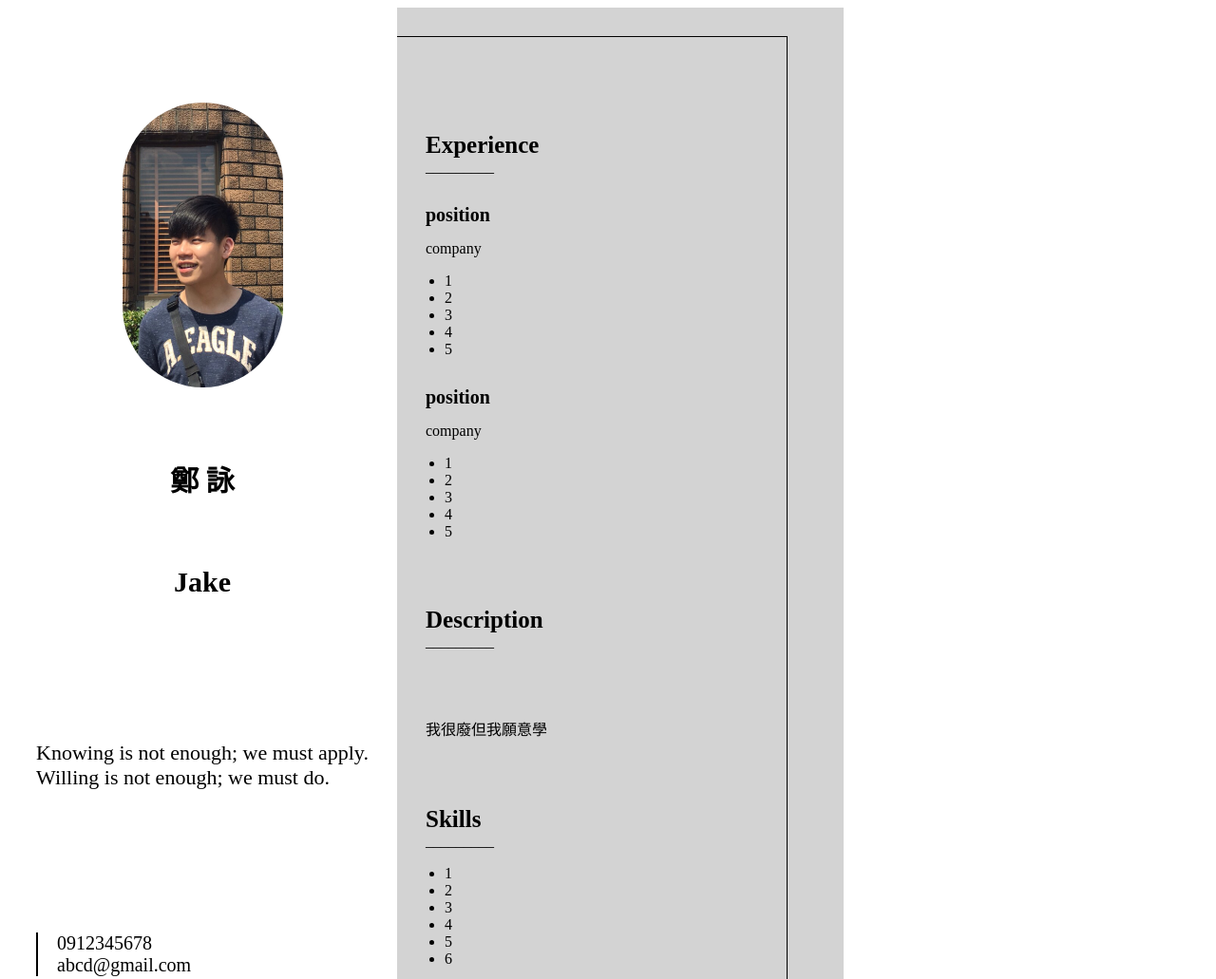
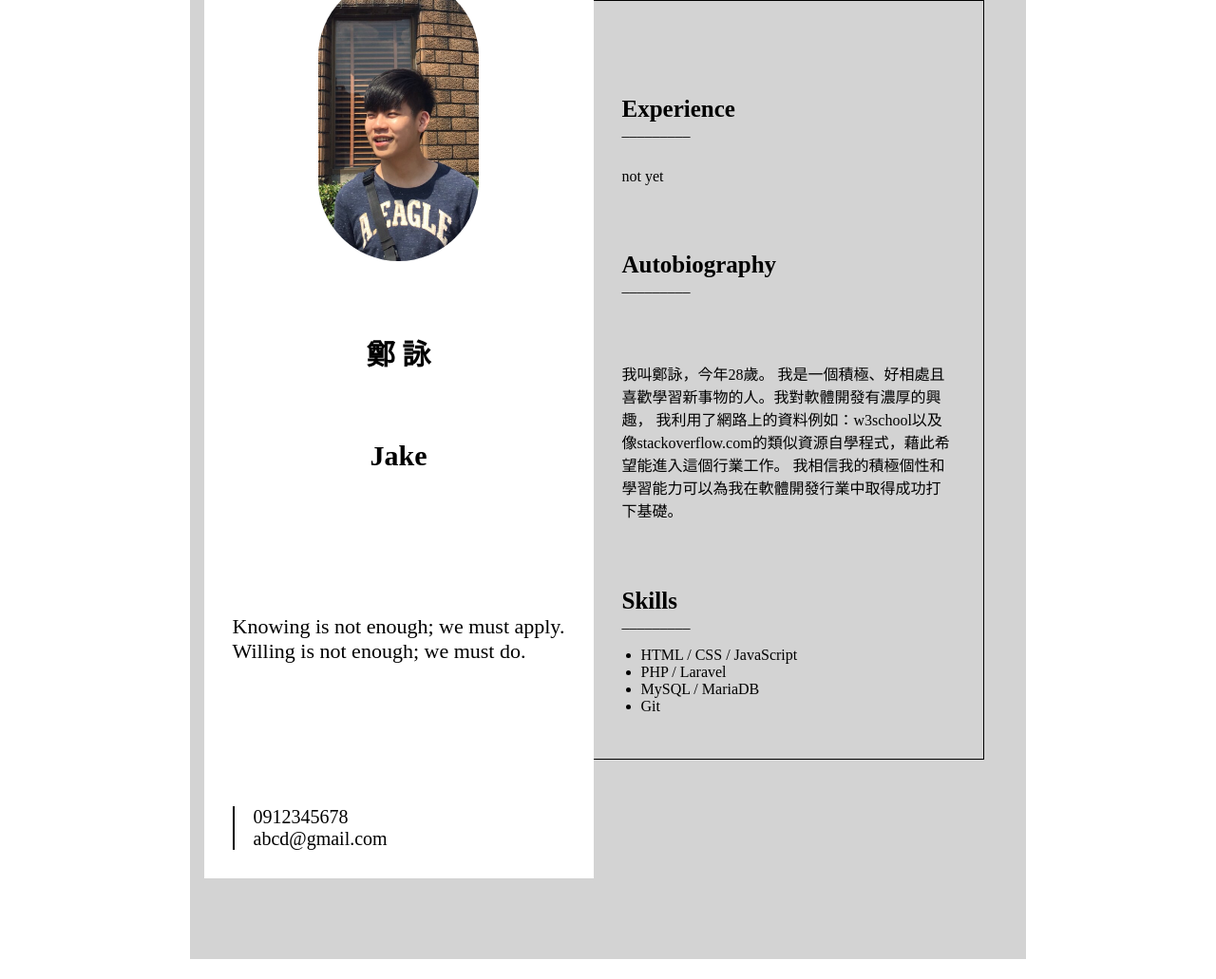
Before and after one commit to NeatDog857/front_end_beginner, a plain HTML site: page personal resume/resume.html in a window 1280 px wide. Shown: the top 1031 px of the page at 95% size. After the commit the page ends 1010 px from the top, so only its background shows below. Drawn offline with Linux system fonts and the light colour scheme.

Commit message:
2023/01/05

```diff
--- a/personal resume/layout.css
+++ b/personal resume/layout.css
@@ -4,6 +4,14 @@
     width: 820px;
     height: 1160px;
     background-color: lightgrey;
+    position:absolute;
+    top:0;
+    left:0;
+    right:0;
+    bottom:0;
+    margin:auto;
+    justify-content:center;
+    align-items: center;
 
 }
 
@@ -61,6 +69,9 @@
     font-size: 25px;
     font-weight: bold;
 }
+.blank{
+    margin-top:30px;
+}
 .position{
     margin-top:30px;
     font-size: 20px;
--- a/personal resume/resume.html
+++ b/personal resume/resume.html
@@ -30,7 +30,8 @@
             <div class="bigright">
                 <div class="item catagory">Experience</div>
                 <div><span>_________</span></div>
-                <div class="position">position</div>
+                <div class="blank">not yet</div>
+                <!-- <div class="position">position</div>
                 <div class="company">company</div>
                 <div>
                     <ul>
@@ -51,20 +52,23 @@
                         <li>4</li>
                         <li>5</li>
                     </ul>
+                </div> -->
+                <div class="item catagory">Autobiography</div>
+                <div><span>_________</span></div>
+                <div class="item">
+                    我叫鄭詠，今年28歲。
+                    我是一個積極、好相處且喜歡學習新事物的人。我對軟體開發有濃厚的興趣，
+                    我利用了網路上的資料例如：w3school以及像stackoverflow.com的類似資源自學程式，藉此希望能進入這個行業工作。
+                    我相信我的積極個性和學習能力可以為我在軟體開發行業中取得成功打下基礎。
                 </div>
-                <div class="item catagory">Description</div>
-                <div><span>_________</span></div>
-                <div class="item">我很廢但我願意學</div>
                 <div class="item catagory">Skills</div>
                 <div><span>_________</span></div>
                 <div>
                     <ul>
-                        <li>1</li>
-                        <li>2</li>
-                        <li>3</li>
-                        <li>4</li>
-                        <li>5</li>
-                        <li>6</li>
+                        <li>HTML / CSS / JavaScript</li>
+                        <li>PHP / Laravel</li>
+                        <li>MySQL / MariaDB</li>
+                        <li>Git</li>
                     </ul>
                 </div>
             </div>
```
